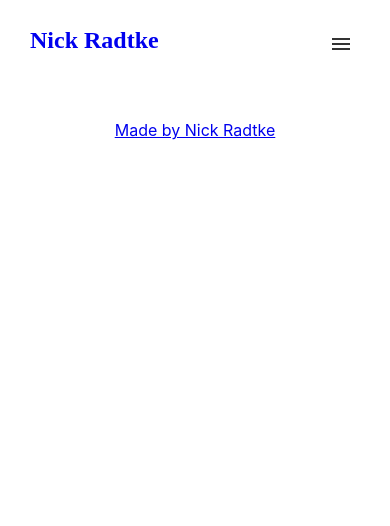
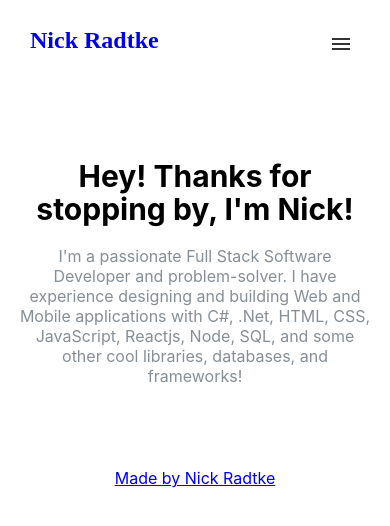
Before and after one commit to NCRadtke00/ncradtke00.github.io, a React (Create React App) app: page / in a window 390 px wide. Shown: the top 526 px of the page. Built offline with nearby package versions, Linux system fonts and the light colour scheme; no server answers.

Commit message:
added introText

```diff
--- a/src/components/header/Header.js
+++ b/src/components/header/Header.js
@@ -2,7 +2,7 @@ import React, { useContext } from "react";
 import "./Header.css";
 import Headroom from "react-headroom";
 import {
-  greeting,
+  intro,
   workExperiences,
   skillsSection,
   githubRepo,
@@ -21,7 +21,7 @@ function Header() {
     <Headroom>
       <header className={isDark ? "dark_menu header" : "header"}>
         <a href="/" className="logo">
-          <span className="logo_name">{greeting.username}</span>
+          <span className="logo_name">{intro.username}</span>
         </a>
         <input className="menu_btn" type="checkbox" id="menu_btn" />
         <label
--- a/src/container/Main.js
+++ b/src/container/Main.js
@@ -3,6 +3,7 @@ import { StyleProvider } from "../contexts/StyleContext";
 import "./Main.css";
 
 import Header from "../components/header/Header";
+import Intro from "./intro/Intro";
 import Footer from "../components/footer/Footer";
 export default class Main extends Component {
   constructor(props) {
@@ -31,6 +32,7 @@ export default class Main extends Component {
           value={{ isDark: this.state.isDark, changeTheme: this.changeTheme }}
         >
           <Header />
+          <Intro />
           <Footer />
         </StyleProvider>
       </div>
--- a/src/container/intro/Intro.css
+++ b/src/container/intro/Intro.css
@@ -0,0 +1,61 @@
+.main {
+  width: 90%;
+  padding: 20px 10px;
+  margin: 0px auto;
+  margin-top: 4rem;
+}
+.introduction {
+  width: 90%;
+  padding: 20px 10px;
+  margin: 0px auto;
+  margin-top: 2rem;
+}
+.intro_main {
+  display: flex;
+}
+.subTitle {
+  color: #868e96 !important;
+}
+.intro_main > * {
+  flex: 1;
+  margin-bottom: 30px;
+}
+
+.intro_text {
+  font-size: 70px;
+  line-height: 1.1;
+  color: black !important;
+}
+
+.intro_text_p {
+  font-size: 30px;
+  line-height: 40px;
+}
+@media (max-width: 1380px) {
+  .intro_text {
+    font-size: 50px;
+  }
+  .intro_text_p {
+    font-size: 20px;
+  }
+}
+@media (max-width: 768px) {
+  .intro_text {
+    font-size: 30px;
+    text-align: center;
+  }
+  .intro_text_p {
+    font-size: 16px;
+    line-height: normal;
+    text-align: center;
+  }
+  .intro_main {
+    display: block;
+  }
+}
+
+@media (max-width: 320px) {
+  .main {
+    width: auto;
+  }
+}
--- a/src/container/intro/Intro.js
+++ b/src/container/intro/Intro.js
@@ -0,0 +1,34 @@
+import React, { useContext } from "react";
+import { Fade } from "react-reveal";
+import "./Intro.css";
+import StyleContext from "../../contexts/StyleContext";
+import { intro } from "../../portfolio";
+
+export default function Intro() {
+  const { isDark } = useContext(StyleContext);
+  if (!intro.displayIntro) {
+    return null;
+  }
+  return (
+    <Fade bottom duration={1000} distance="40px">
+      <div className="introduction" id="intro">
+        <div className="intro_main">
+          <div className="intro_text_div">
+            <div>
+              <h1 className={isDark ? "dark_mode intro_text" : "intro_text"}>
+                {intro.title}
+              </h1>
+              <p
+                className={
+                  isDark ? "dark_mode intro_text_p" : "intro_text_p subTitle"
+                }
+              >
+                {intro.subTitle}
+              </p>
+            </div>
+          </div>
+        </div>
+      </div>
+    </Fade>
+  );
+}
--- a/src/portfolio.js
+++ b/src/portfolio.js
@@ -1,11 +1,11 @@
-const greeting = {
+const intro = {
   username: "Nick Radtke",
   title: "Hey! Thanks for stopping by, I'm Nick!",
   subTitle:
     "I'm a passionate Full Stack Software Developer and problem-solver. I have experience designing and building Web and Mobile applications with C#, .Net, HTML, CSS, JavaScript, Reactjs, Node, SQL, and some other cool libraries, databases, and frameworks!",
   resumeLink:
     "https://docs.google.com/document/d/1kGInjx7H5coX7gJyoCCvqHdBFycG3uKliluubm4Jl0Q/edit?usp=sharing",
-  displayGreeting: true,
+  displayIntro: true,
 };
 const socialMediaLinks = {
   github: "https://github.com/NCRadtke00",
@@ -201,7 +201,7 @@ const myProjects = {
   display: true,
 };
 export {
-  greeting,
+  intro,
   socialMediaLinks,
   skillsSection,
   educationInfo,
```
